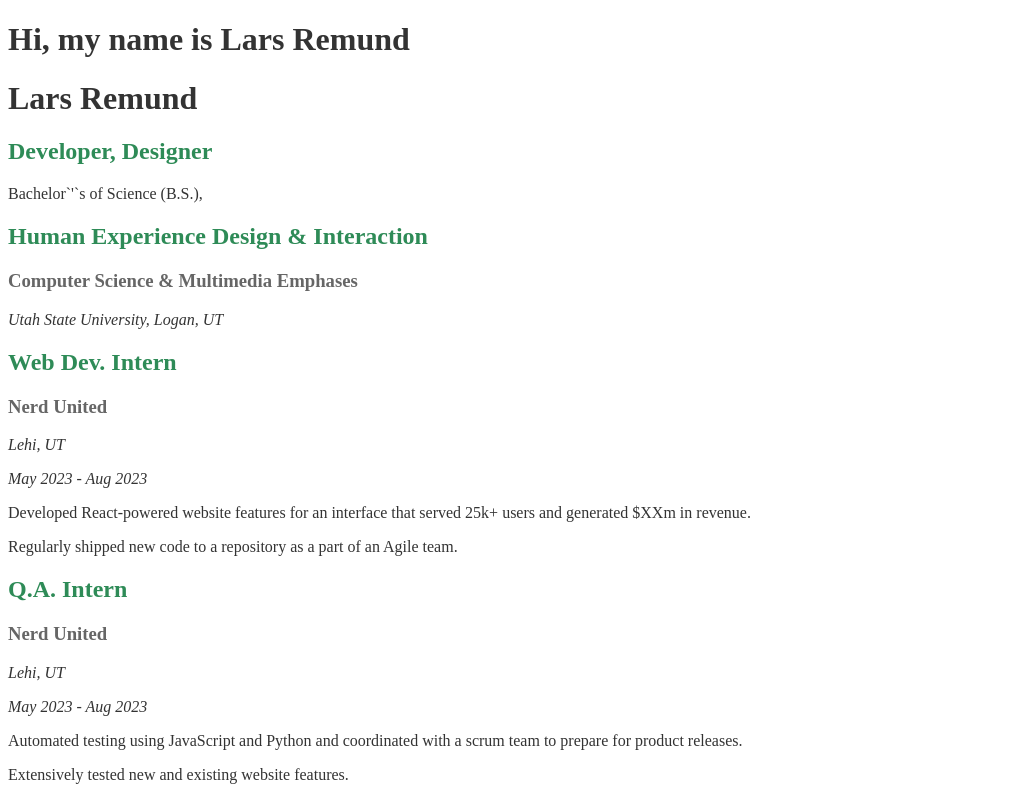
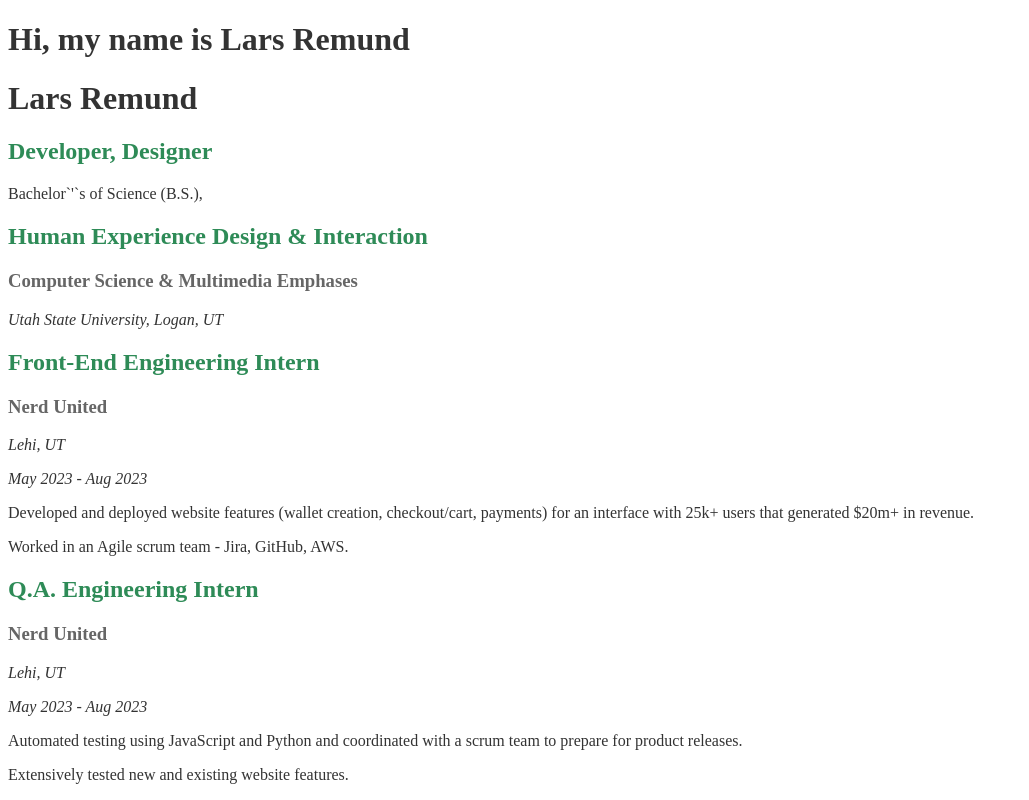
Before and after one commit to laremund/portfolio-vite, a React (Vite) app: page / in a window 1280 px wide. Shown: the top 800 px of the page, without its empty margins (0-1029 px from the left). Built offline with nearby package versions, Linux system fonts and the light colour scheme.

Commit message:
Made revisions to job descriptions based on feedback from a product manager friend

```diff
--- a/src/App.jsx
+++ b/src/App.jsx
@@ -87,7 +87,7 @@ function App() {
 
         {/* job card #1 */}
         <div className="card">
-            <h2>Web Dev. Intern</h2>
+            <h2>Front-End Engineering Intern</h2>
             <div className="employment-organization">
                 <div className="organization-logo-container"></div>
                 <h3>Nerd United</h3>
@@ -97,18 +97,18 @@ function App() {
                 <p><em>May 2023 - Aug 2023</em></p>
             </div>
             <p>
-                Developed React-powered website features for an interface that
-                served 25k+ users and generated $XXm in revenue.
+                Developed and deployed website features (wallet creation,
+                checkout/cart, payments) for an interface with 25k+ users that
+                generated $20m+ in revenue.
             </p>
             <p>
-                Regularly shipped new code to a repository as a part of an Agile
-                team.
+                Worked in an Agile scrum team - Jira, GitHub, AWS.
             </p>
         </div>
 
         {/* job card #2 */}
         <div className="card">
-            <h2>Q.A. Intern</h2>
+            <h2>Q.A. Engineering Intern</h2>
             <div className="employment-organization">
                 <div className="organization-logo-container"></div>
                 <h3>Nerd United</h3>
@@ -128,7 +128,7 @@ function App() {
 
         {/* job card #3 */}
         <div className="card">
-            <h2>Lab Rep.</h2>
+            <h2>Lab Representative</h2>
             <div className="employment-organization">
                 <div className="organization-logo-container"></div>
                 <h3>Nerd United</h3>
```
